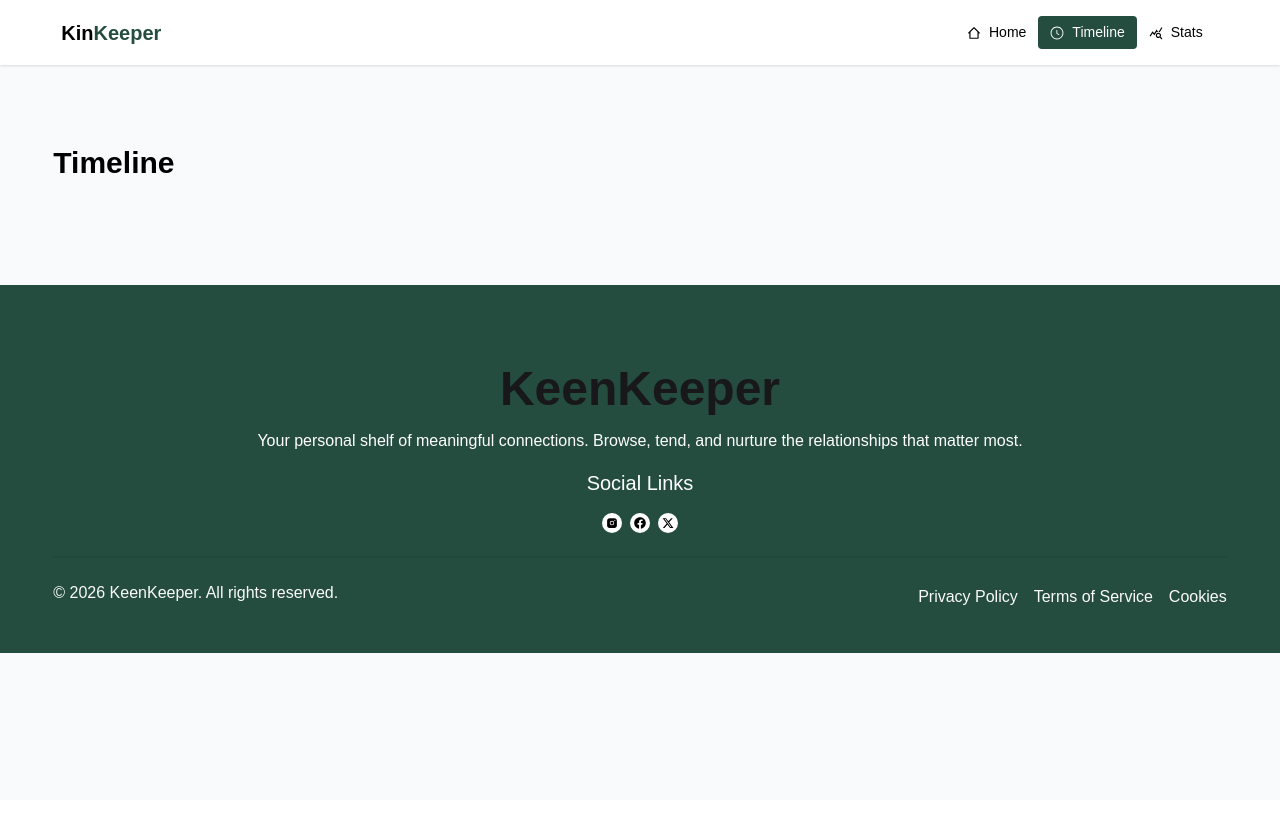
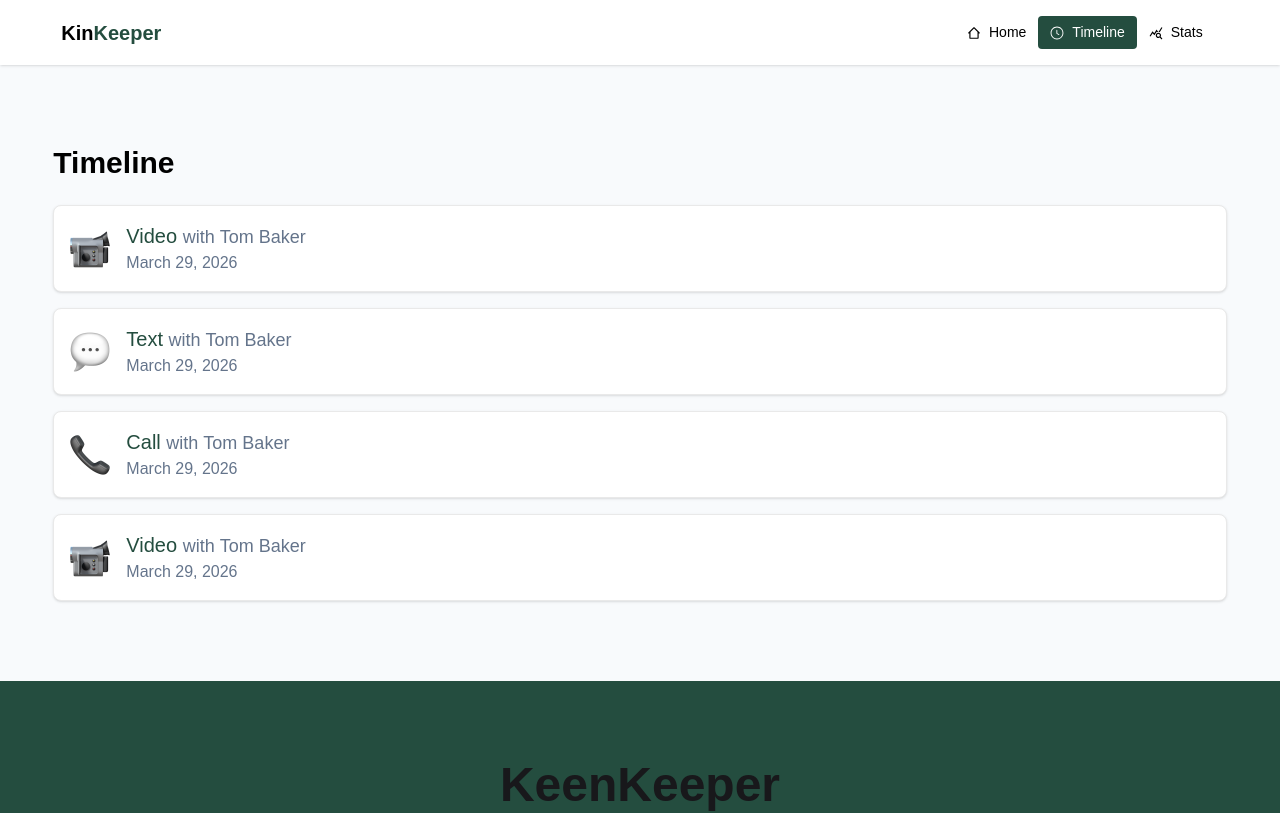
Before and after one commit to mehediScriptDev/kinkeeper-a7, a Next.js app: page /timeline in a window 1280 px wide. Shown: the top 813 px of the page. Built offline with nearby package versions, Linux system fonts and the light colour scheme.

Commit message:
timeline design done mockup

```diff
--- /dev/null
+++ b/src/app/stats/page.jsx
@@ -0,0 +1,11 @@
+import React from 'react';
+
+const page = () => {
+    return (
+        <div>
+
+        </div>
+    );
+};
+
+export default page;
--- a/src/app/timeline/page.jsx
+++ b/src/app/timeline/page.jsx
@@ -3,12 +3,41 @@
 // import textt from '/assets/text.png'
 
 const page = () => {
-    return (
-        <div className='mt-10 md:mt-20 max-w-7xl w-11/12 mx-auto'>
-            <h1 className='text-3xl font-bold text-black mb-6'>Timeline</h1>
-
+  return (
+    <div className="mt-10 md:mt-20 max-w-7xl w-11/12 mx-auto">
+      <h1 className="text-3xl font-bold text-black mb-6">Timeline</h1>
+      <div className="flex flex-col gap-4">
+        <div className="bg-white shadow p-4 flex gap-4 items-center rounded-lg border border-[#E9E9E9]">
+          <img src="/assets/video.png" alt="video" />
+          <div>
+            <p className="text-xl text-[#244D3F] font-medium">Video <span className="text-lg font-normal text-[#64748B]">with Tom Baker</span></p>
+            <p className="text-base text-[#64748B]">March 29, 2026</p>
+          </div>
         </div>
-    );
+        <div className="bg-white shadow p-4 flex gap-4 items-center rounded-lg border border-[#E9E9E9]">
+          <img src="/assets/text.png" alt="text" />
+          <div>
+            <p className="text-xl text-[#244D3F] font-medium">Text <span className="text-lg font-normal text-[#64748B]">with Tom Baker</span></p>
+            <p className="text-base text-[#64748B]">March 29, 2026</p>
+          </div>
+        </div>
+        <div className="bg-white shadow p-4 flex gap-4 items-center rounded-lg border border-[#E9E9E9]">
+          <img src="/assets/call.png" alt="call" />
+          <div>
+            <p className="text-xl text-[#244D3F] font-medium">Call <span className="text-lg font-normal text-[#64748B]">with Tom Baker</span></p>
+            <p className="text-base text-[#64748B]">March 29, 2026</p>
+          </div>
+        </div>
+        <div className="bg-white shadow p-4 flex gap-4 items-center rounded-lg border border-[#E9E9E9]">
+          <img src="/assets/video.png" alt="video" />
+          <div>
+            <p className="text-xl text-[#244D3F] font-medium">Video <span className="text-lg font-normal text-[#64748B]">with Tom Baker</span></p>
+            <p className="text-base text-[#64748B]">March 29, 2026</p>
+          </div>
+        </div>
+      </div>
+    </div>
+  );
 };
 
 export default page;
```
